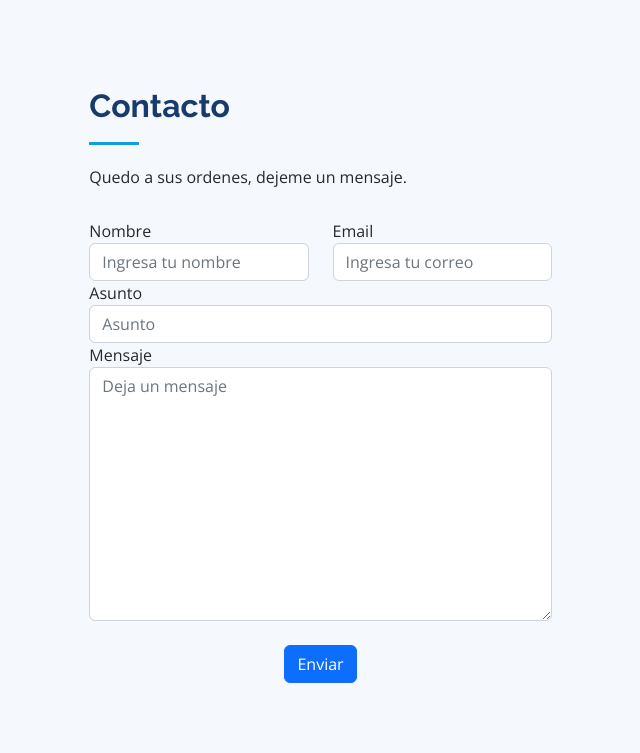
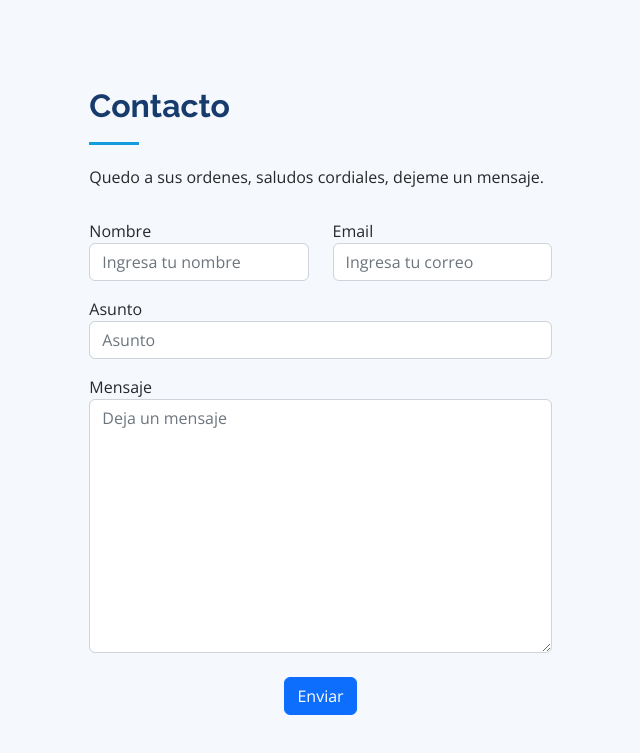
Before and after one commit to gasca14/Portafolio, a plain HTML site: page index.html in a window 1280 px wide. Shown: the part 4113-4866 px from the top of the page, without its empty margins (386-1026 px from the left). Drawn offline with nearby package versions, Linux system fonts and the light colour scheme.

Commit message:
corecion contacto

```diff
--- a/index.html
+++ b/index.html
@@ -386,7 +386,7 @@
 
         <div class="section-title">
           <h2>Contacto</h2>
-          <p>Quedo a sus ordenes, dejeme un mensaje.</p>
+          <p>Quedo a sus ordenes, saludos cordiales, dejeme un mensaje.</p>
         </div>
           <div class="col-lg-7 mt-5 mt-lg-0 d-flex align-items-stretch">
             <form action="contact" method="POST" data-netlify="true" role="form" class="">
@@ -400,11 +400,11 @@
                   <input type="email" class="form-control" name="email" id="email" placeholder="Ingresa tu correo" required>
                 </div>
               </div>
-              <div class="form-group">
+              <div class="form-group mt-3">
                 <label for="name">Asunto</label>
                 <input type="text" class="form-control" name="subject" id="subject" placeholder="Asunto" required>
               </div>
-              <div class="form-group">
+              <div class="form-group mt-3">
                 <label for="name">Mensaje</label>
                 <textarea class="form-control" name="message" rows="10" placeholder="Deja un mensaje" required></textarea>
               </div>
```
